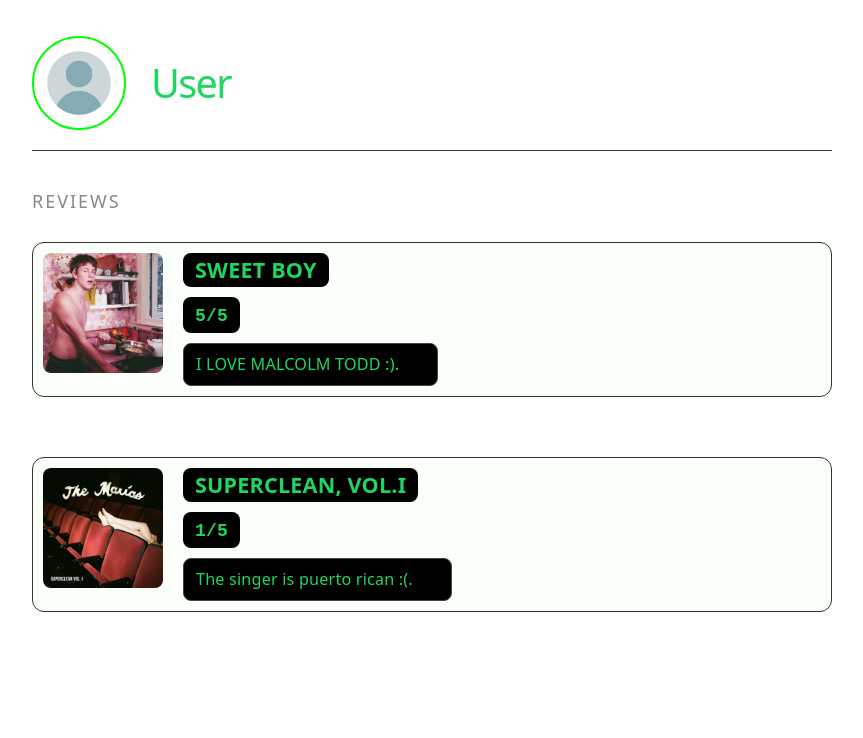
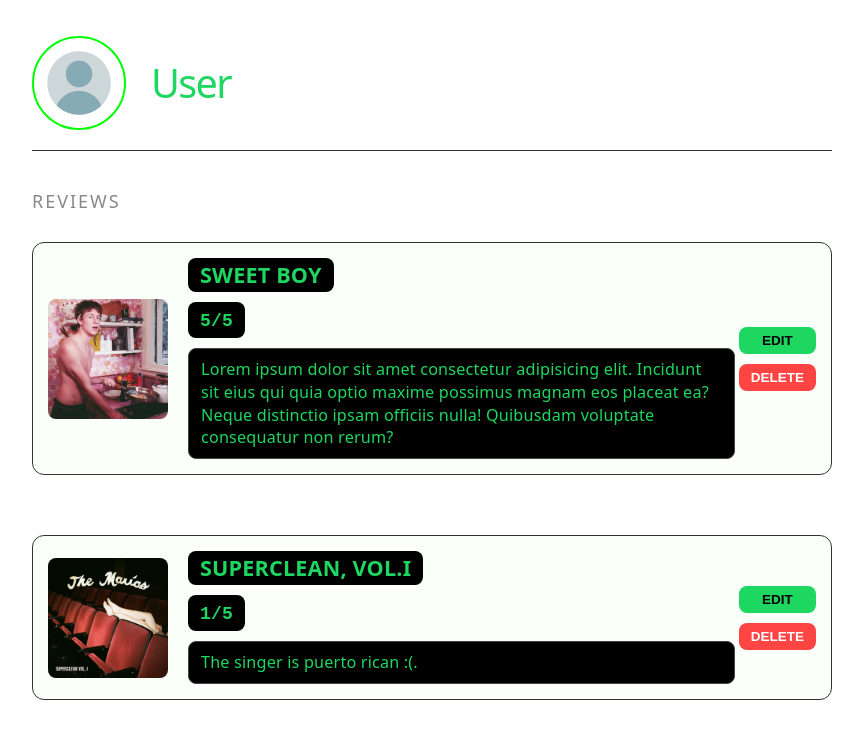
Before and after one commit to Bryan-Soda/LetsTalkMusic, a React (Vite) app in the folder client/Retunify/: page / in a window 1280 px wide. Shown: the top 738 px of the page, without its empty margins (208-1071 px from the left). Built offline with nearby package versions, Linux system fonts and the light colour scheme.

Commit message:
feat: added action buttons to ReviewItem component

```diff
--- a/client/Retunify/src/components/ReviewItem.jsx
+++ b/client/Retunify/src/components/ReviewItem.jsx
@@ -23,6 +23,11 @@ const ReviewItem = ({ albumCover, albumName, rating, reviewText }) => {
                     <p className="review-body">{reviewText}</p>
                 </div>
             </div>
+            {/* Right side: Action Buttons */}
+            <div className="review-actions">
+                <button className="action-btn edit-review-btn">EDIT</button>
+                <button className="action-btn delete-review-btn">DELETE</button>
+            </div>
         </div>
     );
 };
--- a/client/Retunify/src/components/styles/ReviewItem.css
+++ b/client/Retunify/src/components/styles/ReviewItem.css
@@ -2,10 +2,11 @@
     display: flex;
     gap: 20px;
     margin-bottom: 30px;
-    padding: 10px;
+    padding: 15px; /* Increased slightly for better button spacing */
     border: 1px solid #333;
     background-color: rgba(0, 255, 0, 0.02);
     border-radius: 12px;
+    align-items: center; /* Centers items vertically in the row */
 }
 
 .review-cover img {
@@ -20,8 +21,8 @@
     flex-direction: column;
     gap: 10px;
     align-items: flex-start;
+    flex-grow: 1; /* Key: This pushes the action buttons to the far right */
 }
-
 
 .boxed-info {
     padding: 4px 12px;
@@ -52,3 +53,39 @@
     font-size: 0.9rem;
     line-height: 1.4;
 }
+
+/* --- NEW ACTION BUTTON STYLES --- */
+
+.review-actions {
+    display: flex;
+    flex-direction: column; /* Stacks buttons vertically[cite: 19] */
+    gap: 10px;
+    margin-left: 10px;
+}
+
+.action-btn {
+    padding: 6px 12px;
+    border: none;
+    border-radius: 8px; /* Rounded to match your theme[cite: 19] */
+    font-weight: bold;
+    cursor: pointer;
+    font-size: 0.75rem;
+    min-width: 70px; /* Ensures buttons are the same width */
+    transition: filter 0.2s;
+}
+
+.action-btn:hover {
+    filter: brightness(1.2); /* Slight highlight on hover */
+}
+
+/* Green background with black text[cite: 19] */
+.edit-review-btn {
+    background-color: #1ED760;
+    color: #000;
+}
+
+/* Red background with white text[cite: 19] */
+.delete-review-btn {
+    background-color: #ff4444;
+    color: #fff;
+}
--- a/client/Retunify/src/pages/Profilepage.jsx
+++ b/client/Retunify/src/pages/Profilepage.jsx
@@ -13,7 +13,7 @@ const ProfilePage = () => {
             albumCover: '../src/assets/SweetBoy.jpg',
             albumName: 'Sweet Boy',
             rating: 5,
-            reviewText: 'I LOVE MALCOLM TODD :).'
+            reviewText: 'Lorem ipsum dolor sit amet consectetur adipisicing elit. Incidunt sit eius qui quia optio maxime possimus magnam eos placeat ea? Neque distinctio ipsam officiis nulla! Quibusdam voluptate consequatur non rerum?'
         },
         {
             id: 2,
```
